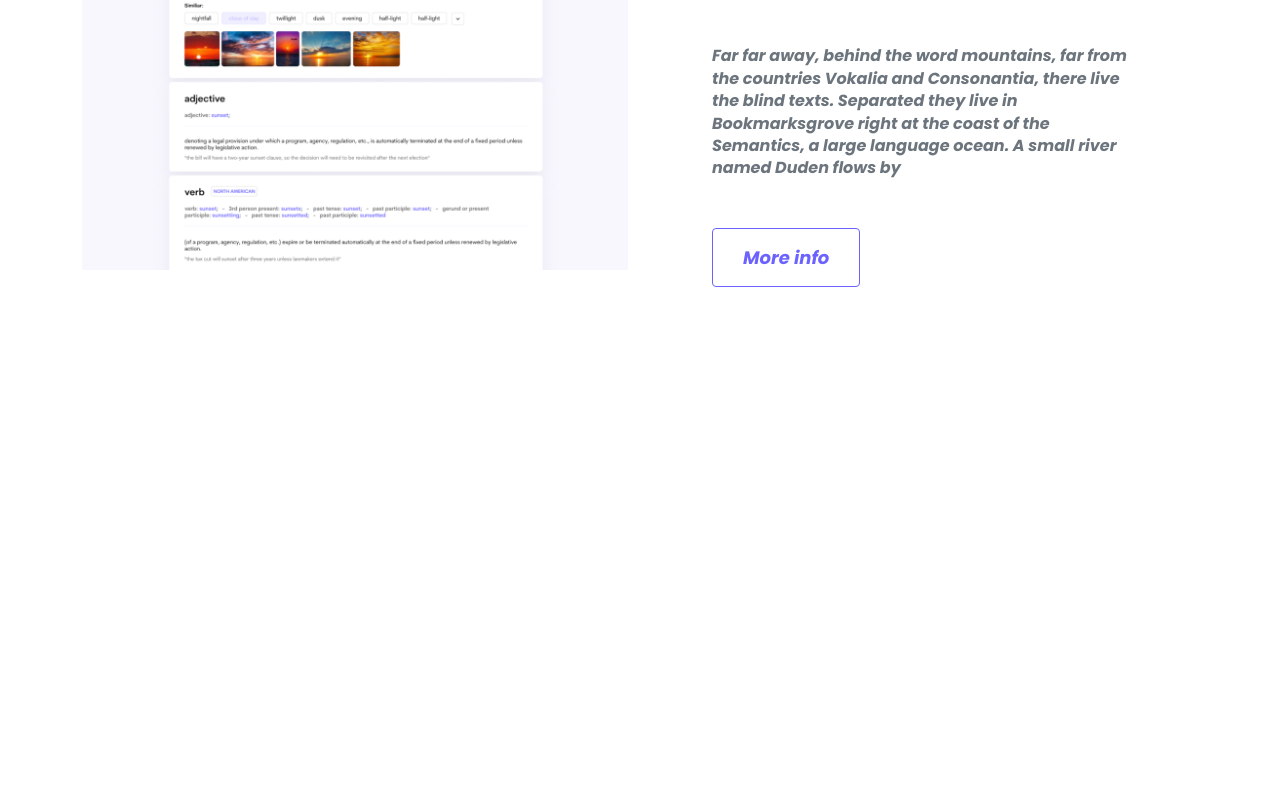
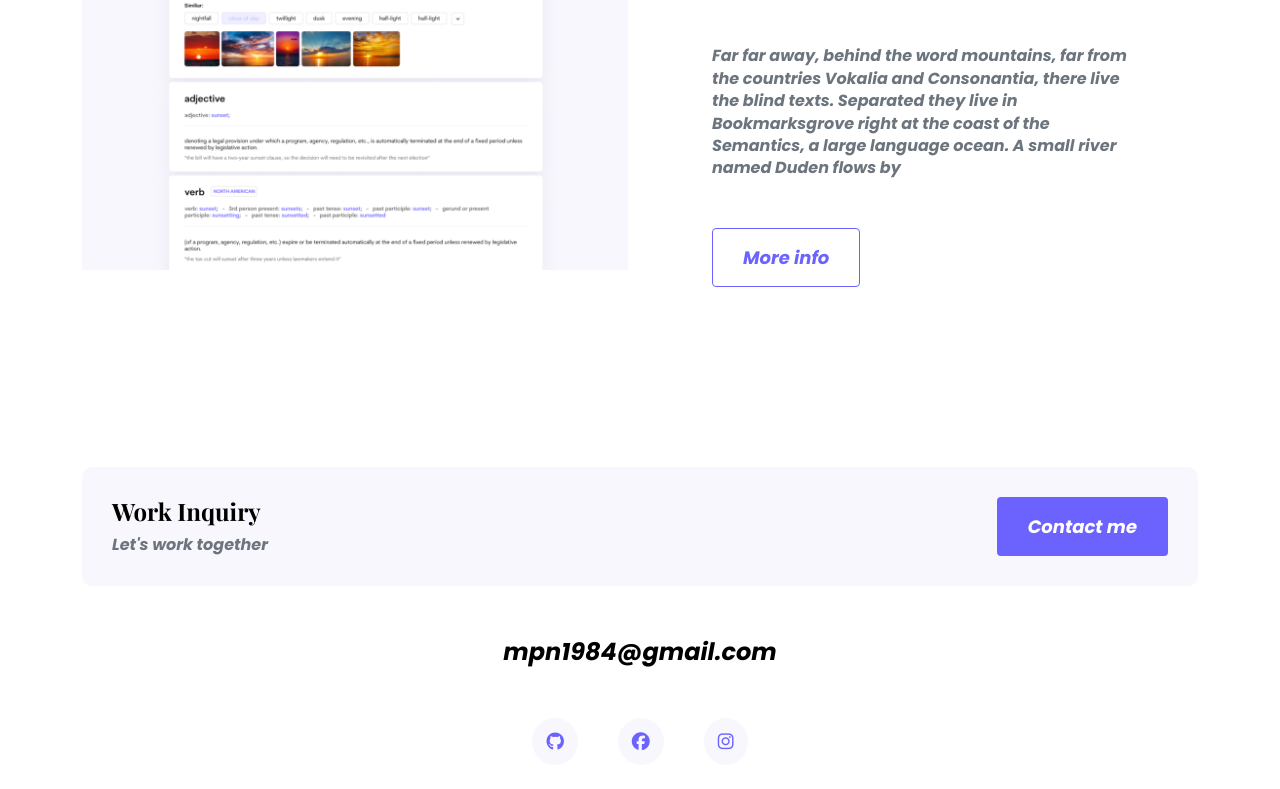
Before and after one commit to mahavis/Portfolio-project-footer, a plain HTML site: page index.html in a window 1280 px wide. Shown: the part 2488-3277 px from the top of the page. Before the commit the page ends 2895 px from the top, so only its background shows below. Drawn offline with nearby package versions, Linux system fonts and the light colour scheme.

Commit message:
added footer

```diff
--- a/index.html
+++ b/index.html
@@ -116,6 +116,35 @@
           </div>
         </div>
       </div>
+      <footer>
+        <div class="contact-box d-flex justify-content-between mb-5">
+          <div>
+            <h4>Work Inquiry</h4>
+            <p class="text-muted">Let's work together</p>
+          </div>
+          <div>
+            <a href="" class="btn btn-branding">Contact me</a>
+          </div>
+        </div>
+        <div class="d-flex justify-content-center mb-5">
+          <a href="mailto:mpn1984@gmail.com" class="email-link"
+            >mpn1984@gmail.com</a
+          >
+        </div>
+        <div class="social-media d-flex justify-content-center">
+          <a href="https://www.github.com/mahavis/" target="_blank"
+            ><i class="fa-brands fa-github"></i
+          ></a>
+          <a
+            href="https://www.facebook.com/mahalakshmi viswanath/"
+            target="_blank"
+            ><i class="fa-brands fa-facebook"></i
+          ></a>
+          <a href="https://www.instagram.com/mahaallwell/" target="_blank"
+            ><i class="fa-brands fa-instagram"></i
+          ></a>
+        </div>
+      </footer>
     </div>
   </body>
 </html>
--- a/src/styles.css
+++ b/src/styles.css
@@ -121,6 +121,10 @@ p {
     font-size: 44px;
   }
 
+  h4 {
+    font-size: 48px;
+  }
+
   .hero {
     padding: 80px 20px;
   }
@@ -190,3 +194,42 @@ p {
   font-size: 14px;
   margin: 0;
 }
+
+footer {
+  margin: 60px 0;
+}
+
+footer .contact-box {
+  background: var(--background-color);
+  padding: 30px;
+  border-radius: 10px;
+}
+
+footer .contact-box p {
+  margin: 0;
+}
+
+footer .email-link {
+  text-decoration: none;
+  color: black;
+  font-size: 24px;
+}
+
+footer .email-link:hover {
+  color: var(--background-button);
+}
+
+footer .social-media a {
+  margin: 0 20px;
+  color: var(--background-button);
+  background: var(--background-color);
+  padding: 10px 14px;
+  font-size: 18px;
+  border-radius: 50%;
+  transition: all 100ms ease-in-out;
+}
+
+footer .social-media a:hover {
+  color: white;
+  background-color: #6c63ff;
+}
```
